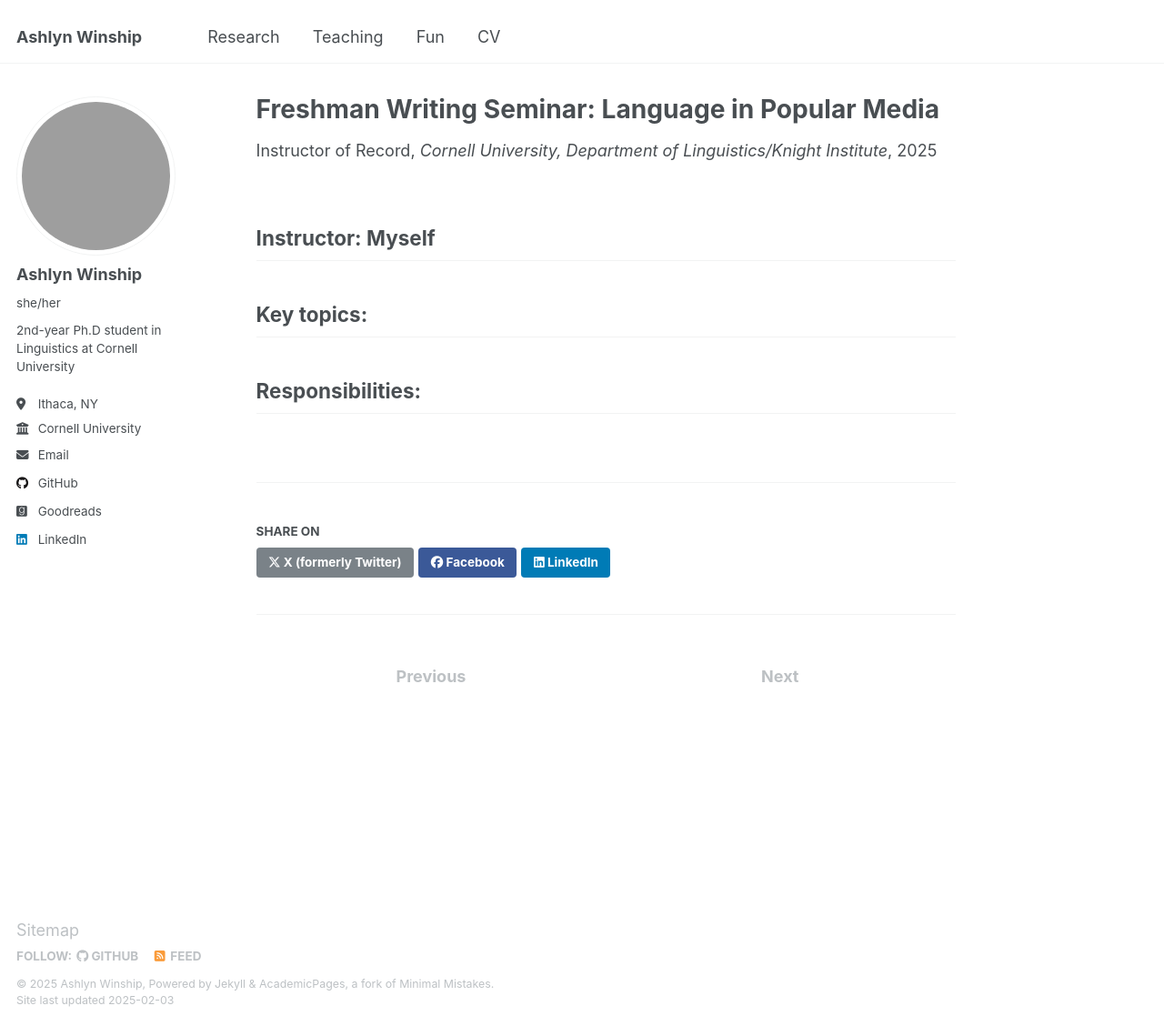
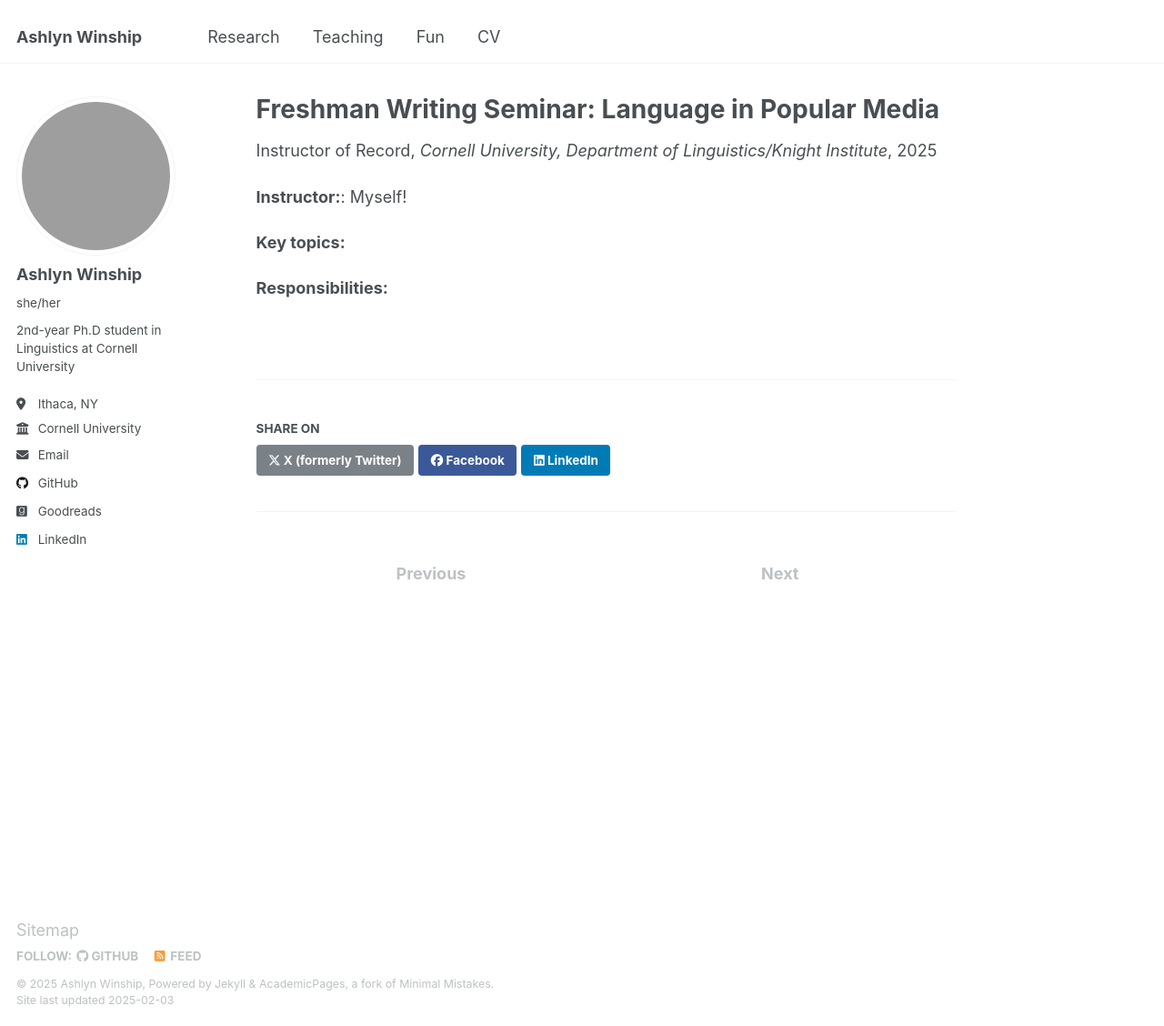
Before and after one commit to ashlynwinship/ashlynwinship.github.io, a Jekyll site: the page built from _teaching/fws_fall_24.md, in a window 1280 px wide and 1128 px high. Shown: the whole window at 91% size. Built offline with Jekyll 4.4.1, drawn with Linux system fonts in a browser that asks for light colours; grey boxes are pictures that could not be loaded.

```diff
--- a/_teaching/fws_fall_24.md
+++ b/_teaching/fws_fall_24.md
@@ -8,8 +8,8 @@ date: 08-2024
 location: Ithaca, NY
 ---
 
-## Instructor: Myself
+<b>Instructor:</b>: Myself!
 
-## Key topics:
+<b>Key topics:</b>
 
-## Responsibilities:
+<b>Responsibilities:</b>
```
